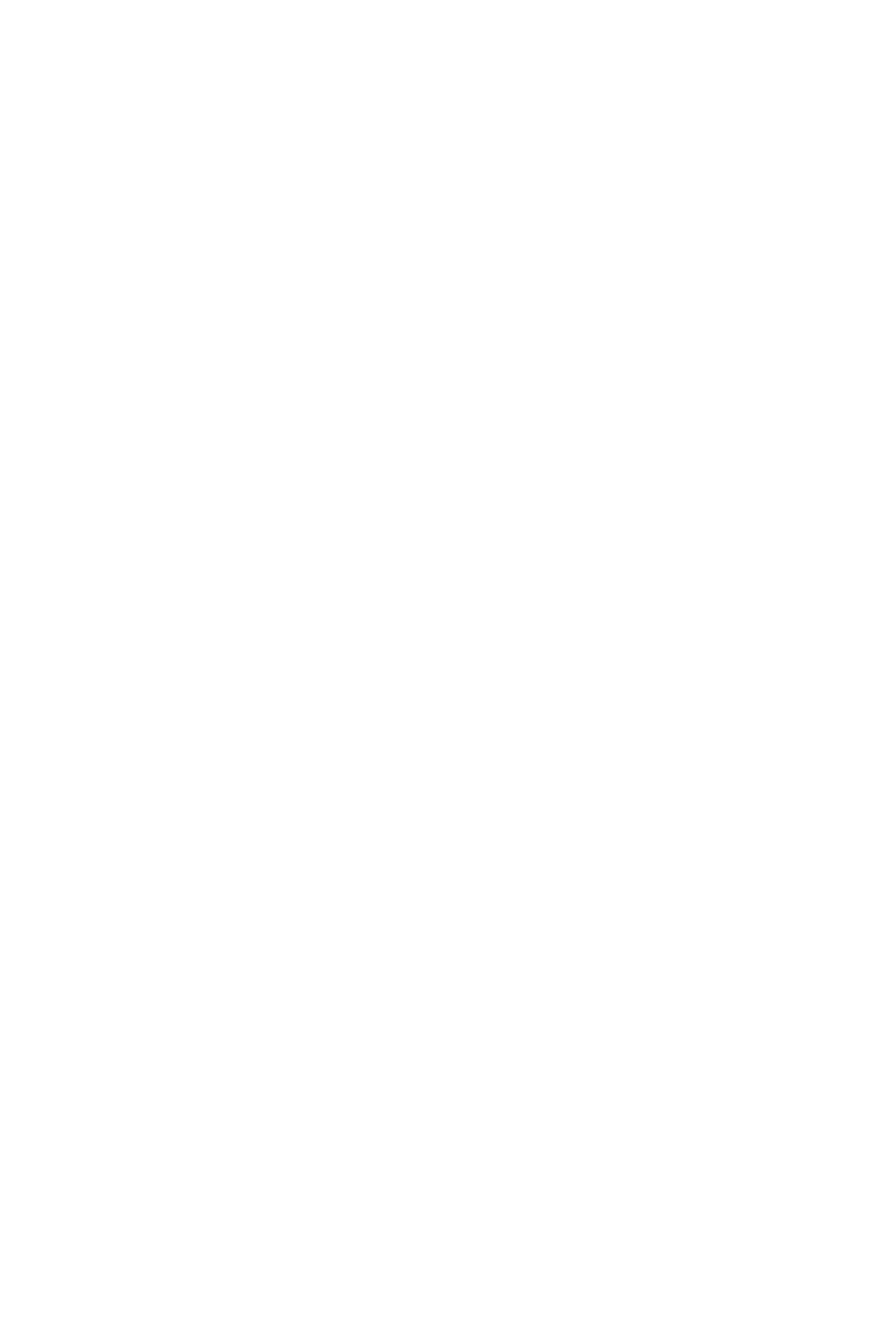
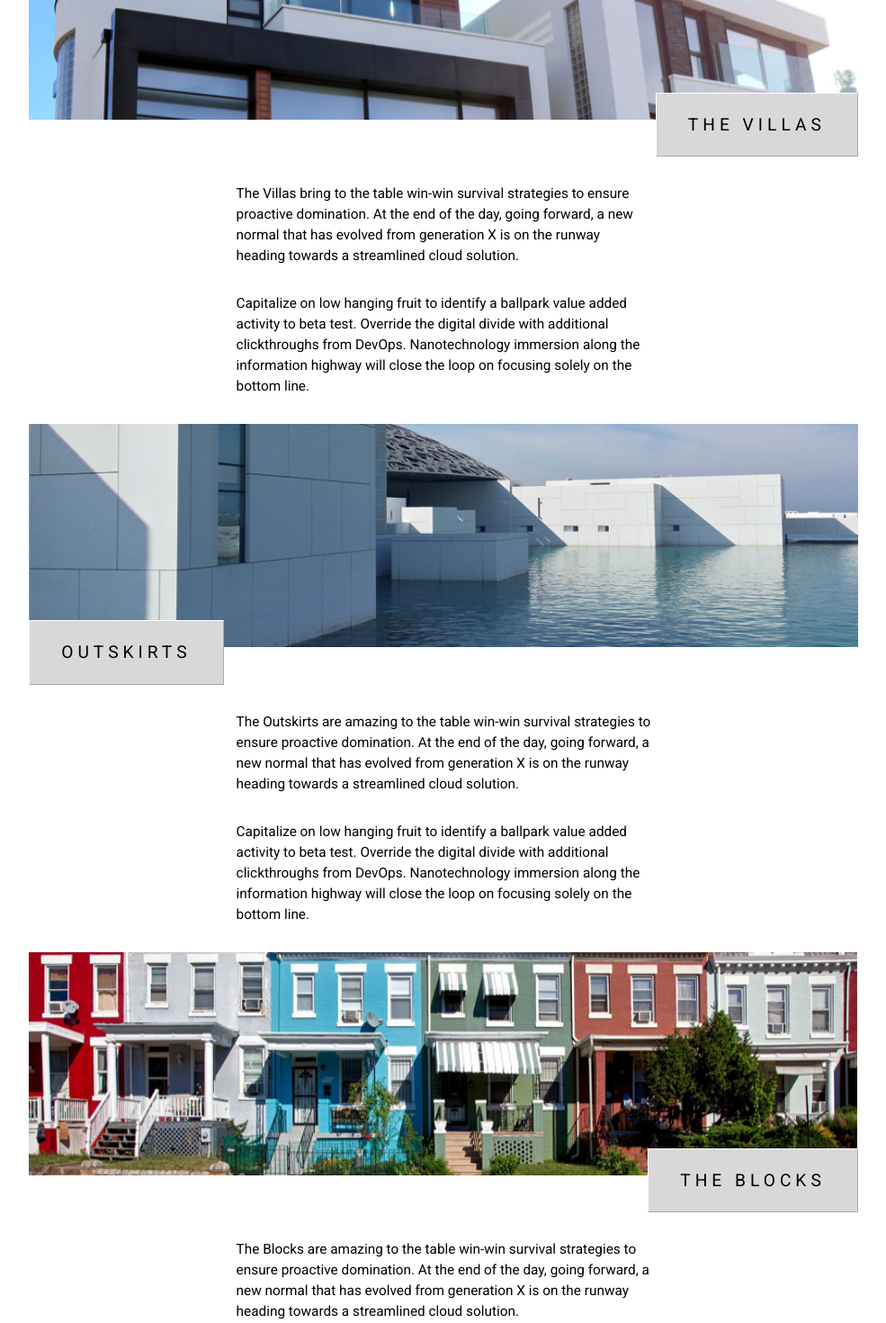
Before and after one commit to RaneWallin/sj-react, a React (Create React App) app: page / in a window 1280 px wide. Shown: the part 1320-2790 px from the top of the page at 90% size, without its empty margins (147-1132 px from the left). Before the commit the page ends 1205 px from the top, so only its background shows below. Built offline with nearby package versions, Linux system fonts and the light colour scheme.

Commit message:
styling and including project cards

```diff
--- a/src/components/card.js
+++ b/src/components/card.js
@@ -12,6 +12,7 @@ const Card = ({
 }) => {
   return (
     <div className="card" style={cardStyles}>
+      <h2 style={headlineStyles}> {headline} </h2>
       <img
         className="card-image"
         style={imageStyles}
--- /dev/null
+++ b/src/components/project-card.js
@@ -0,0 +1,59 @@
+import React from "react";
+import Card from "./card";
+
+import "../styles/project.scss";
+
+const ProjectCard = ({
+  children,
+  cardDirection,
+  imageUrl,
+  imageDescription,
+  headline
+}) => {
+  return (
+    <Card
+      cardStyles={cardStyles}
+      cardImageUrl={imageUrl}
+      imageDescription="A thing"
+      //headline={headline}
+    >
+      <div className="project-content">
+        <div style={h2HolderStyles(cardDirection)}>
+          <h2 style={h2Styles(cardDirection)}>{headline}</h2>
+        </div>
+        {children}
+      </div>
+    </Card>
+  );
+};
+
+// styles
+const cardStyles = {
+  display: "flex",
+  flexDirection: "column"
+};
+
+const h2Styles = alignment => {
+  return {
+    alignSelf: alignment,
+    border: "1px white outset",
+    backgroundColor: "#D8D8D8",
+    padding: "25px 35px",
+    width: "fit-content",
+    marginTop: "-30px",
+    fontSize: "1.5vw"
+  };
+};
+
+const h2HolderStyles = alignment => {
+  return {
+    width: "100%",
+    display: "flex",
+    flexDirection: "row",
+    //border: "1px solid black",
+    justifyContent: alignment,
+    letterSpacing: "5px"
+  };
+};
+
+export default ProjectCard;
--- a/src/components/project.js
+++ /dev/null
@@ -1,7 +0,0 @@
-import React from "react";
-
-const Project = ({ children }) => {
-  return <div>This is a project.</div>;
-};
-
-export default Project;
--- a/src/pages/home.js
+++ b/src/pages/home.js
@@ -9,16 +9,18 @@ import Navigation from "../components/navigation";
 import Header from "../components/header";
 import CardHolder from "../components/card-holder";
 import IntroCard from "../components/intro-card";
-import Project from "../components/project";
+import ProjectCard from "../components/project-card";
 
 // image imports
 import jumbo from "../img/home/home-jumbotron.png";
 import homeImage1 from "../img/home/home-img-1.png";
 import homeImage2 from "../img/home/home-img-2.png";
+import villasImage from "../img/home/home-villas-img.png";
+import outskirtsImage from "../img/home/home-outskirts-img.png";
+import blocksImage from "../img/home/home-the-blocks-img.png";
 
 class Home extends Component {
   render() {
-    const cardMargin = "50px 0";
     return (
       <div>
         <PageHolder>
@@ -60,8 +62,70 @@ class Home extends Component {
               </div>
             </IntroCard>
           </CardHolder>
+          <h2>Recent Projects</h2>
           <CardHolder>
-            <Project />
+            <ProjectCard
+              imageUrl={villasImage}
+              imageDescription="Villa image"
+              headline="THE VILLAS"
+              cardDirection="flex-end"
+            >
+              <p>
+                The Villas bring to the table win-win survival strategies to
+                ensure proactive domination. At the end of the day, going
+                forward, a new normal that has evolved from generation X is on
+                the runway heading towards a streamlined cloud solution.
+              </p>
+              <p>
+                Capitalize on low hanging fruit to identify a ballpark value
+                added activity to beta test. Override the digital divide with
+                additional clickthroughs from DevOps. Nanotechnology immersion
+                along the information highway will close the loop on focusing
+                solely on the bottom line.
+              </p>
+            </ProjectCard>
+            <ProjectCard
+              imageUrl={outskirtsImage}
+              imageDescription="outskirts image"
+              headline={"OUTSKIRTS"}
+              cardDirection="flex-start"
+            >
+              <p>
+                The Outskirts are amazing to the table win-win survival
+                strategies to ensure proactive domination. At the end of the
+                day, going forward, a new normal that has evolved from
+                generation X is on the runway heading towards a streamlined
+                cloud solution.
+              </p>
+              <p>
+                Capitalize on low hanging fruit to identify a ballpark value
+                added activity to beta test. Override the digital divide with
+                additional clickthroughs from DevOps. Nanotechnology immersion
+                along the information highway will close the loop on focusing
+                solely on the bottom line.
+              </p>
+            </ProjectCard>
+            <ProjectCard
+              imageUrl={blocksImage}
+              imageDescription="blocks image"
+              headline={"THE BLOCKS"}
+              cardDirection={"flex-end"}
+            >
+              <p>
+                The Blocks are amazing to the table win-win survival strategies
+                to ensure proactive domination. At the end of the day, going
+                forward, a new normal that has evolved from generation X is on
+                the runway heading towards a streamlined cloud solution.
+              </p>
+
+              <p>
+                Capitalize on low hanging fruit to identify a ballpark value
+                added activity to beta test. Override the digital divide with
+                additional clickthroughs from DevOps. Nanotechnology immersion
+                along the information highway will close the loop on focusing
+                solely on the bottom line.
+              </p>
+            </ProjectCard>
           </CardHolder>
         </PageHolder>
       </div>
--- a/src/pages/notfound.js
+++ b/src/pages/notfound.js
@@ -1,5 +1,17 @@
-import React from 'react';
+import React from "react";
 
-const Notfound = () => <h1>Not found</h1>
+import PageHolder from "../components/page-holder";
+import Navigation from "../components/navigation";
+
+const Notfound = () => {
+  return (
+    <div>
+      <PageHolder>
+        <Navigation />
+        <h1>Not found</h1>
+      </PageHolder>
+    </div>
+  );
+};
 
 export default Notfound;
--- a/src/styles/header.scss
+++ b/src/styles/header.scss
@@ -1,9 +1,6 @@
 @import "./general";
 
 .jumbo-container {
-  //top: 0;
-  //position: absolute;
-  //margin-top: 50px;
   z-index: -1;
   position: relative;
   img {
@@ -14,10 +11,9 @@
 h1 {
   position: absolute;
   margin-left: 8%;
-  margin-top: -20%;
+  margin-top: -250px;
   color: #f9fafa;
   font-size: 4vw;
   font-family: Roboto, Arial, sans-serif;
   font-weight: bold;
-  //z-index: 1;
 }
--- a/src/styles/project.scss
+++ b/src/styles/project.scss
@@ -0,0 +1,9 @@
+.project-content {
+  p {
+    margin-top: 30px;
+    font-size: 1.2vw;
+    line-height: 1.5;
+    padding: 0 25%;
+  }
+  margin-bottom: 30px;
+}
```
